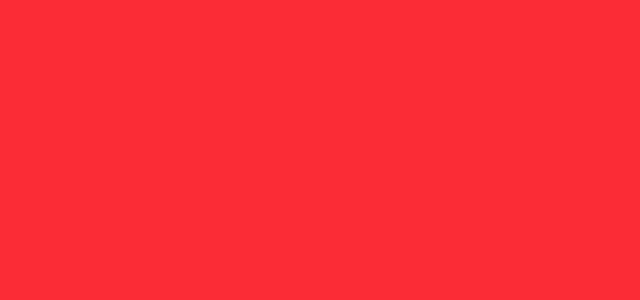
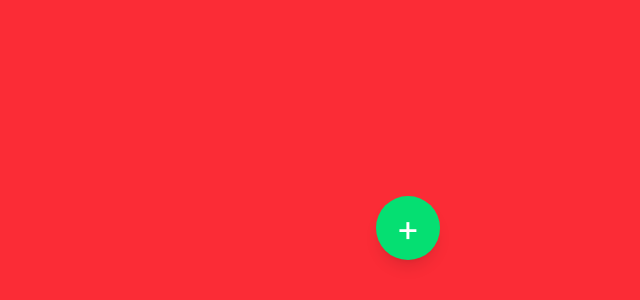
Before and after one commit to Noushidh/taskflow-pro, a React (Vite) app: page / in a window 1280 px wide. Shown: the part 500-800 px from the top of the page, without its empty margins (640-1280 px from the left). Built offline with nearby package versions, Linux system fonts and the light colour scheme.

Commit message:
feat(home): add floating action button for creating tasks

```diff
--- a/src/App.tsx
+++ b/src/App.tsx
@@ -4,7 +4,7 @@ import Greet from './components/Home'
 function App() {
   return (
     <div className="min-h-screen bg-red-500">
-
+        <Greet/>
     </div>
   )
 }
--- a/src/components/Home.tsx
+++ b/src/components/Home.tsx
@@ -1,11 +1,25 @@
-import { useState } from "react"
+import { useState } from "react";
 
- function Greet(){
-
-    return(
-        <>
-        <button>click</button>
-        </>
-    )
+function Greet() {
+  return (
+    <>
+      <button  className="
+        fixed bottom-6 right-6
+        w-16 h-16
+        rounded-full
+        bg-green-400
+        hover:bg-green-600
+        text-white
+        text-4xl
+        flex items-center justify-center
+        shadow-lg
+        transition
+        right-50
+        bottom-10
+      ">
+        +
+      </button>
+    </>
+  );
 }
-export default Greet
+export default Greet;
```
